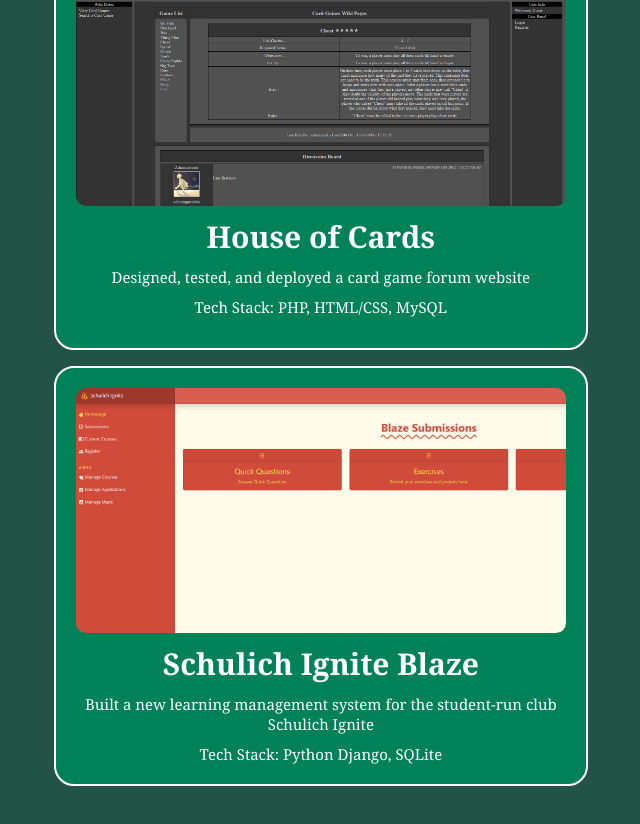
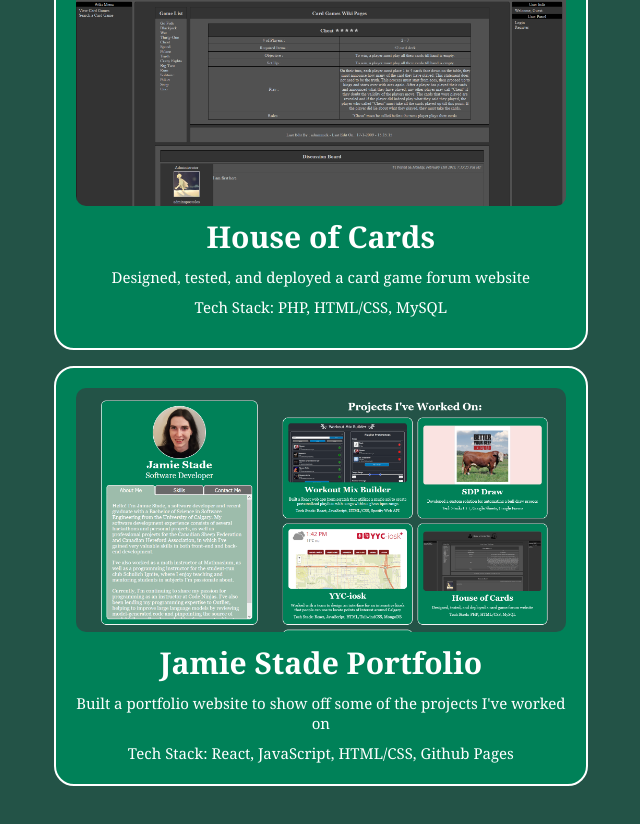
Before and after one commit to stadej/stadej.github.io, a React (Create React App) app: page / in a window 1280 px wide. Shown: the part 1492-2316 px from the top of the page, without its empty margins (628-1268 px from the left). Built offline with nearby package versions, Linux system fonts and the light colour scheme; the HTML template or start-up script is replaced by a standard one.

Commit message:
Changes made to about me section, blaze removed

```diff
--- a/src/App.js
+++ b/src/App.js
@@ -8,7 +8,7 @@
 import hereford from './images/hereford.png';
 import houseofcards from './images/houseofcards.png';
 import YYCiosk from './images/YYCiosk.png';
-import blaze from './images/blaze.png';
+import portfolio from './images/portfolio.png';
 
 const HomepageContainer = styled.div`
   background-color: #235347;
@@ -227,11 +227,11 @@
     link: 'https://goldenagesolutions.ca/HouseOfCards/index.php',
   },
   {
-    title: 'Schulich Ignite Blaze',
-    image: blaze,
-    description: 'Built a new learning management system for the student-run club Schulich Ignite',
-    tech_stack: 'Python Django, SQLite',
-    link: 'https://github.com/Descent098/blaze',
+    title: 'Jamie Stade Portfolio',
+    image: portfolio,
+    description: 'Built a portfolio website to show off some of the projects I\'ve worked on',
+    tech_stack: 'React, JavaScript, HTML/CSS, Github Pages',
+    link: 'https://stadej.github.io/',
   },
 ];
 
@@ -254,8 +254,14 @@
             <FormattedText>
               I've also worked as a math instructor at Mathnasium, as well as a programming
               instructor for the student-run club Schulich Ignite, where I enjoy teaching
-              and mentoring students in subjects I'm passionate about. I'm always
-              looking for opportunities to meet new people and learn new skills.
+              and mentoring students in subjects I'm passionate about.
+            </FormattedText>
+            <FormattedText>
+              Currently, I'm continuing to share my passion for programming as an instructor
+              at Code Ninjas. I've also been lending my programming expertise to Outlier,
+              helping to improve large language models by reviewing model-generated code
+              and pinpointing the source of model failures. I'm always
+              looking for opportunities to meet new people and learn new skills!
             </FormattedText>
           </TextArea>
         );
@@ -265,10 +271,10 @@
           <TextArea>
             <BoldText>Technical Skills:</BoldText>
             <FormattedText>
-              Programming Languages: <br/>C, C++, Python, Java, C#, Javascript, PHP, HTML, CSS
+              Programming Languages: <br/>C, C++, Python, Java, C#, Javascript/Typescript, Swift, PHP, HTML, CSS
             </FormattedText>
             <FormattedText>
-              Web/App Development: <br/>Node.js, React, Python Django, Flask, KivyMD
+              Web/App Development: <br/>Node.js, .NET, React, Angular, Python Django, Flask, SwiftUI
             </FormattedText>
             <FormattedText>
               Database Management: <br/>MySQL, SQL Server, SQLite, MongoDB
@@ -280,7 +286,7 @@
               Automated Testing: <br/>JUnit, Jest, Selenium IDE
             </FormattedText>
             <FormattedText>
-              Cloud Computing: <br/>AWS, Microsoft Azure
+              Cloud Infrastructure/DevOps: <br/>AWS, Microsoft Azure, Docker, Kubernetes
             </FormattedText>
             <FormattedText>
               Version Control: <br/>Git, Github
```
Also changed, not shown: src/images/portfolio.png (added).
